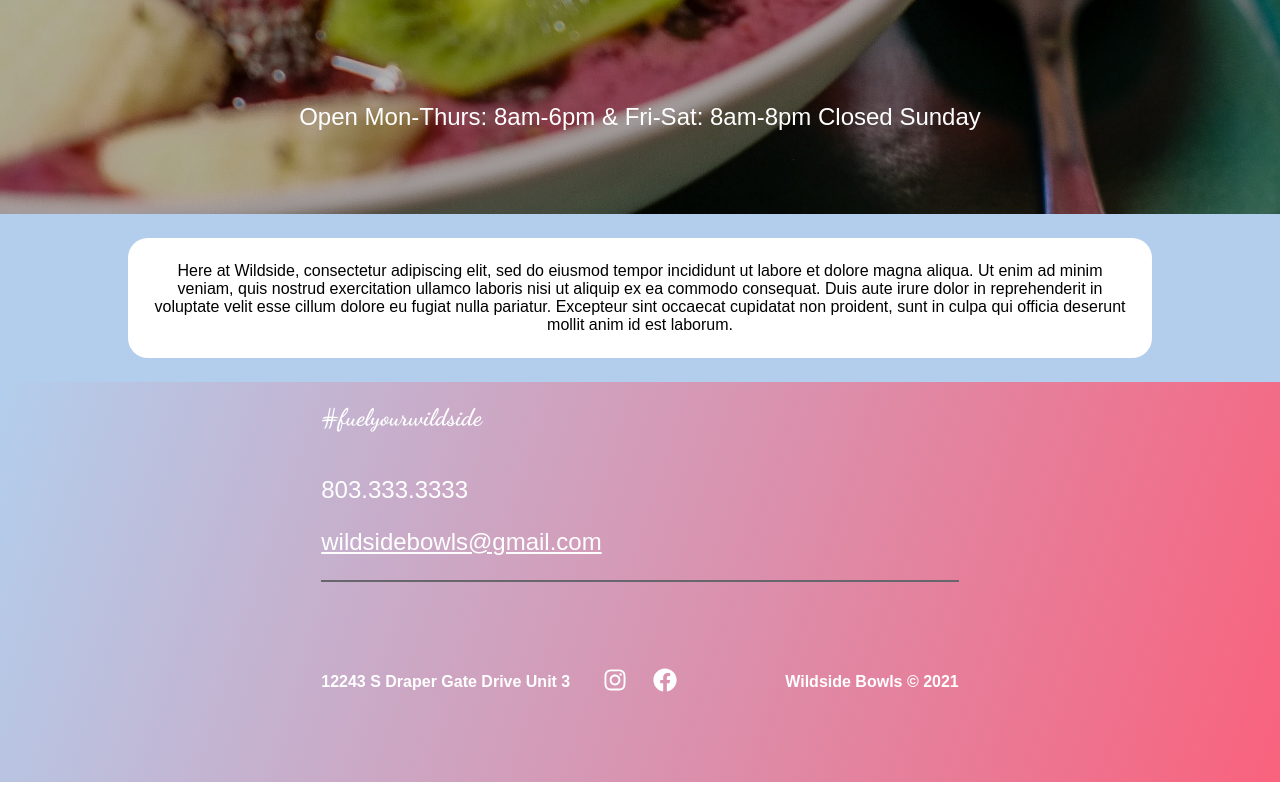
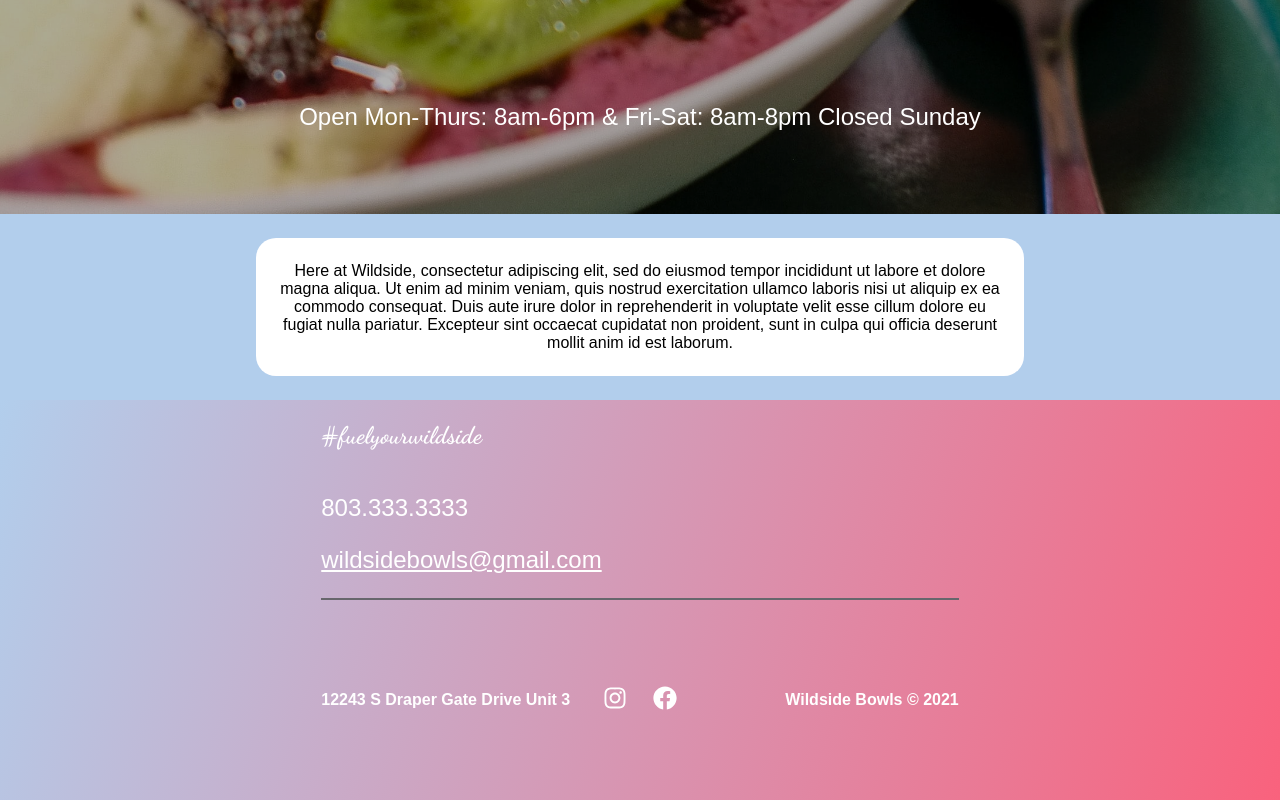
Before and after one commit to haydenanderl33/wsb, a React (Create React App) app: page /about in a window 1280 px wide. Shown: the part 669-1469 px from the top of the page. Built offline with nearby package versions, Linux system fonts and the light colour scheme.

Commit message:
address link, about padding

```diff
--- a/src/components/About/about-elements.js
+++ b/src/components/About/about-elements.js
@@ -85,8 +85,11 @@
   height: 100%;
   width: 100%;
   display: flex;
-  padding: 24px 128px;
+  padding: 24px 256px;
   background: #b2ceec;
+  @media screen and (max-width: 1048px) {
+    padding: 24px 128px;
+  }
   @media screen and (max-width: 800px) {
     padding: 24px;
   }
--- a/src/components/Footer/footer-elements.js
+++ b/src/components/Footer/footer-elements.js
@@ -100,8 +100,10 @@
     grid-template-rows: repeat(3, 1fr);
   }
 `;
-export const Col4 = styled.div`
+export const Col4 = styled.a`
+  color: #ffffff;
   display: flex;
+  text-decoration: none;
   justify-content: flex-start;
   align-items: center;
   font-weight: bold;
--- a/src/components/Footer/footer-index.js
+++ b/src/components/Footer/footer-index.js
@@ -31,14 +31,13 @@
                 <PhoneNumber href={`tel:${data.phoneNumber}`}>{data.phoneAlt}</PhoneNumber>
               </PhoneNumberWrapper>
               <EmailWrapper>
-                {/* <Email href='mailto:wildsidebowls@gmail.com' >{data.email}</Email> */}
                 <Email  href={`mailto:${data.email}`} >{data.email}</Email>
               </EmailWrapper>
             </Col2>
             <Col3></Col3>
           </FooterSection1>
           <FooterSection2>
-            <Col4>{data.address}</Col4>
+            <Col4 href={`https://www.google.com/maps/place/Wildside+Bowls/@40.5285888,-111.854563,17z/data=!3m1!4b1!4m5!3m4!1s0x87527dc4a935ad33:0xd19e733d7cadd46c!8m2!3d40.5285847!4d-111.8523743`}>{data.address}</Col4>
             <Col5>
               <IconsWrapper href={data.ig}>
                 <Instagram />
--- a/src/components/Menus/acai-menu-index.js
+++ b/src/components/Menus/acai-menu-index.js
@@ -20,14 +20,10 @@
   Section2Description,
 } from "./menu-elements";
 import acaiData from "../../AcaiData";
-// import { useEffect } from "react";
 
 const AcaiMenu = () => {
   let acaiMenuItems = acaiData;
 
-  // useEffect(() => {
-  //   window.scrollTo(0, 0)
-  // }, [])
 
   return (
     <>
```
